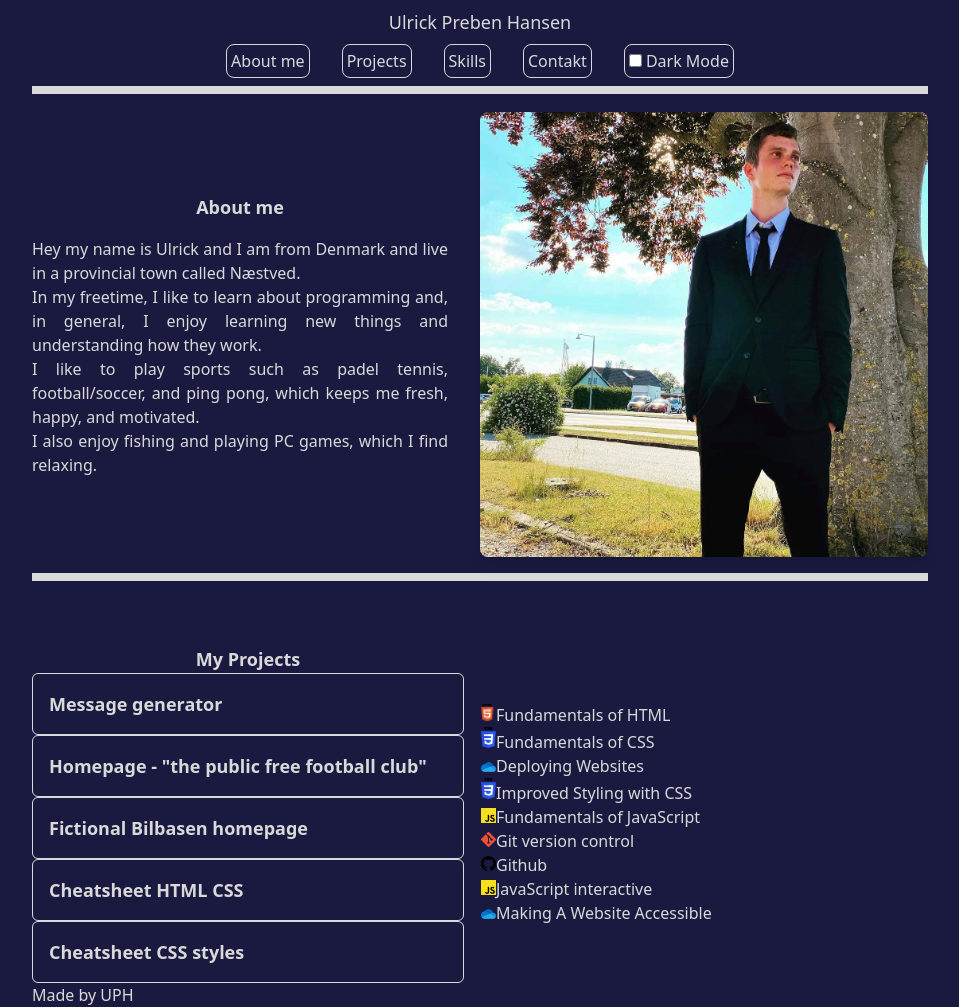
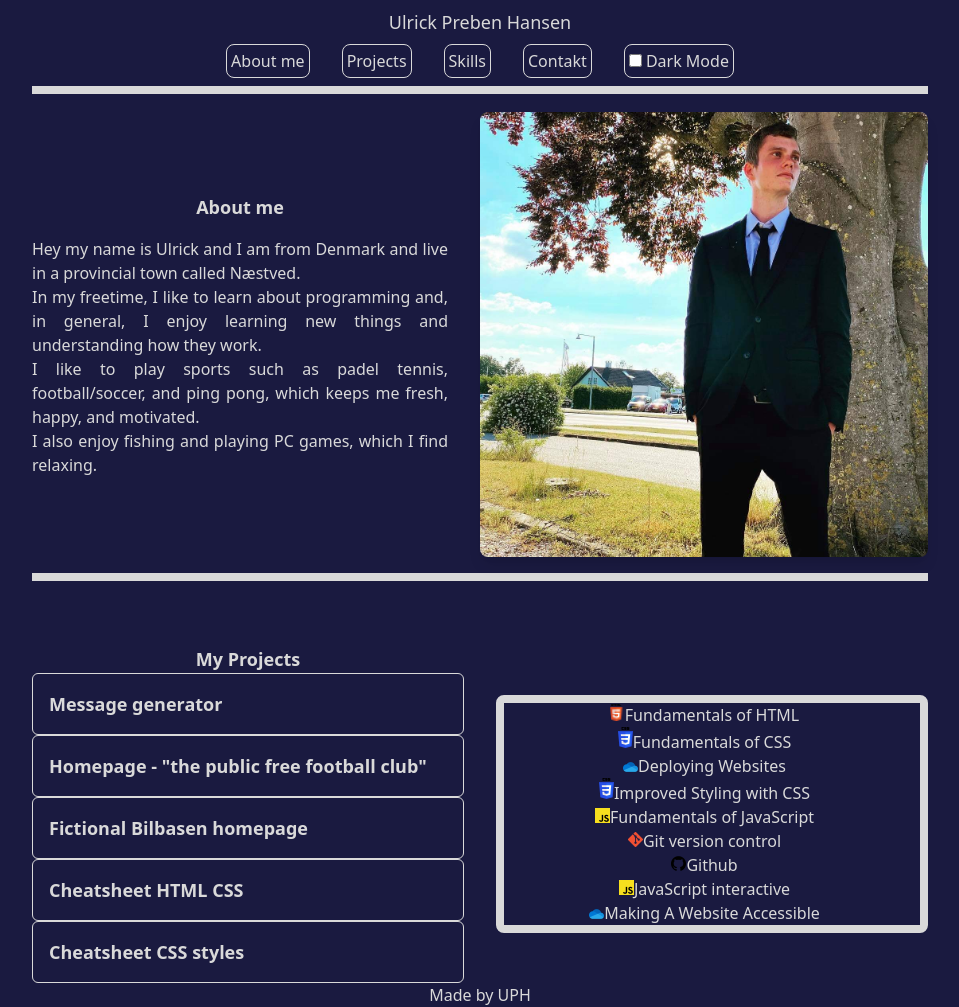
Before and after one commit to Ulrick1432/My_Portfolio, a website: page src/index.html in a window 1280 px wide. Shown: the whole page, without its empty margins (160-1119 px from the left). Drawn offline with Linux system fonts and the light colour scheme.

Commit message:
Skills centered

```diff
--- a/src/index.html
+++ b/src/index.html
@@ -34,7 +34,7 @@
         </nav>
     </header>
     <main class="mt-28">
-        <section class="flex md:flex-row items-center md:space-x-8 border-b-8 pb-4">
+        <section id="about-me" class="flex md:flex-row items-center md:space-x-8 border-b-8 pb-4">
             <div class="md:w-1/2">
                 <h2 class="text-center text-lg font-bold">About me</h2>
                 <p class="text-justify mt-4">
@@ -49,7 +49,7 @@
                 src="../resources/Profilfoto.jpeg"
                 alt="Photo of Ulrick Hansen">
         </section>
-        <section class="flex flex-row mt-16 md:flex-row items-center md:space-x-8">
+        <section id="my-projects" class="flex flex-row mt-16 md:flex-row items-center md:space-x-8">
             <div class="md:w-1/2">
                 <h2 class="text-center font-semibold text-lg">My Projects</h2>
                 <details class="group border rounded-md p-4">
@@ -98,8 +98,8 @@
                     </div>
                 </details>
             </div>
-            <div class="md:w-1/2">
-                <ul class="ul-skills">
+            <div id="skills" class="md:w-1/2">
+                <ul class="flex flex-col items-center border-8 rounded-lg " >
                     <li class="img_html">Fundamentals of HTML</li>
                     <li class="img_css">Fundamentals of CSS</li>
                     <li class="img_cloud">Deploying Websites</li>
@@ -114,7 +114,7 @@
         </section>
     </main>
     <footer>
-        <p>Made by UPH</p>
+        <p class="text-center">Made by UPH</p>
     </footer>
 </Body>
 </html>
```
Also changed, not shown: src/input.css (line endings or trailing spaces), src/output.css.
